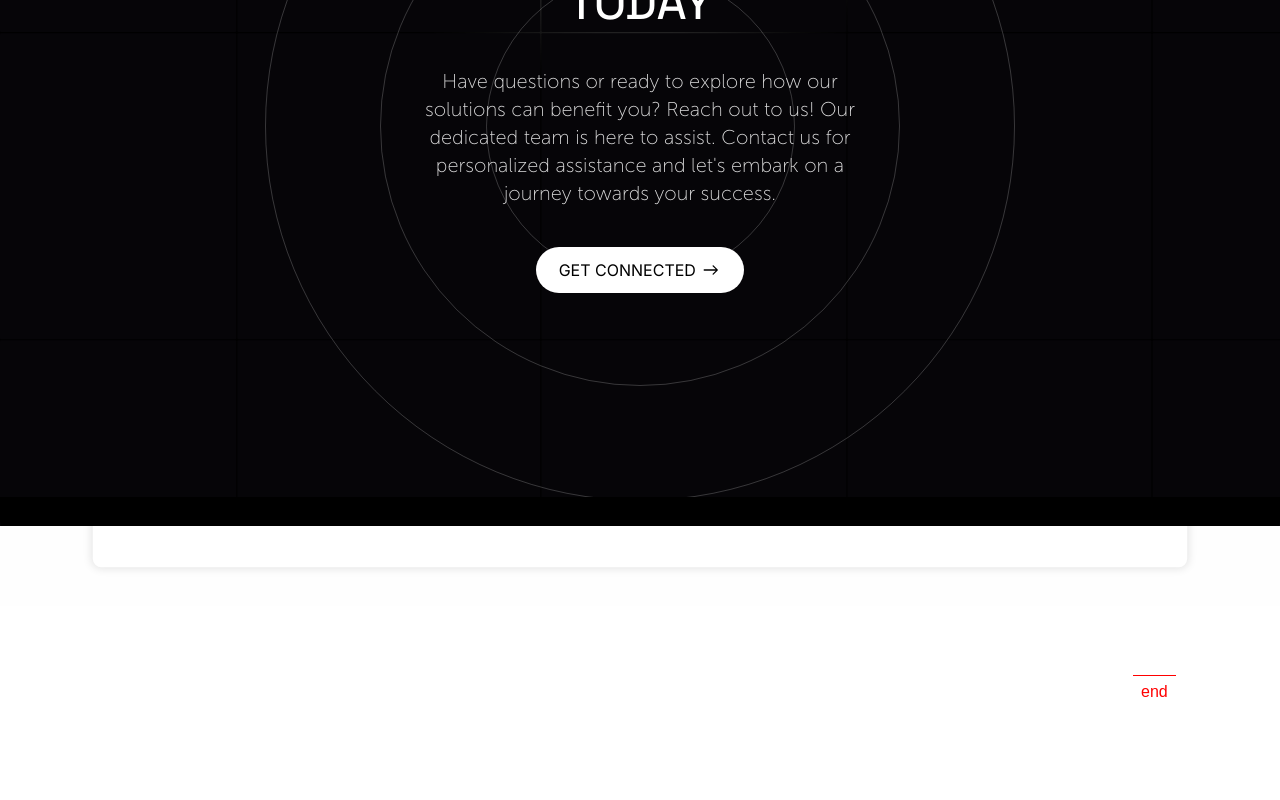
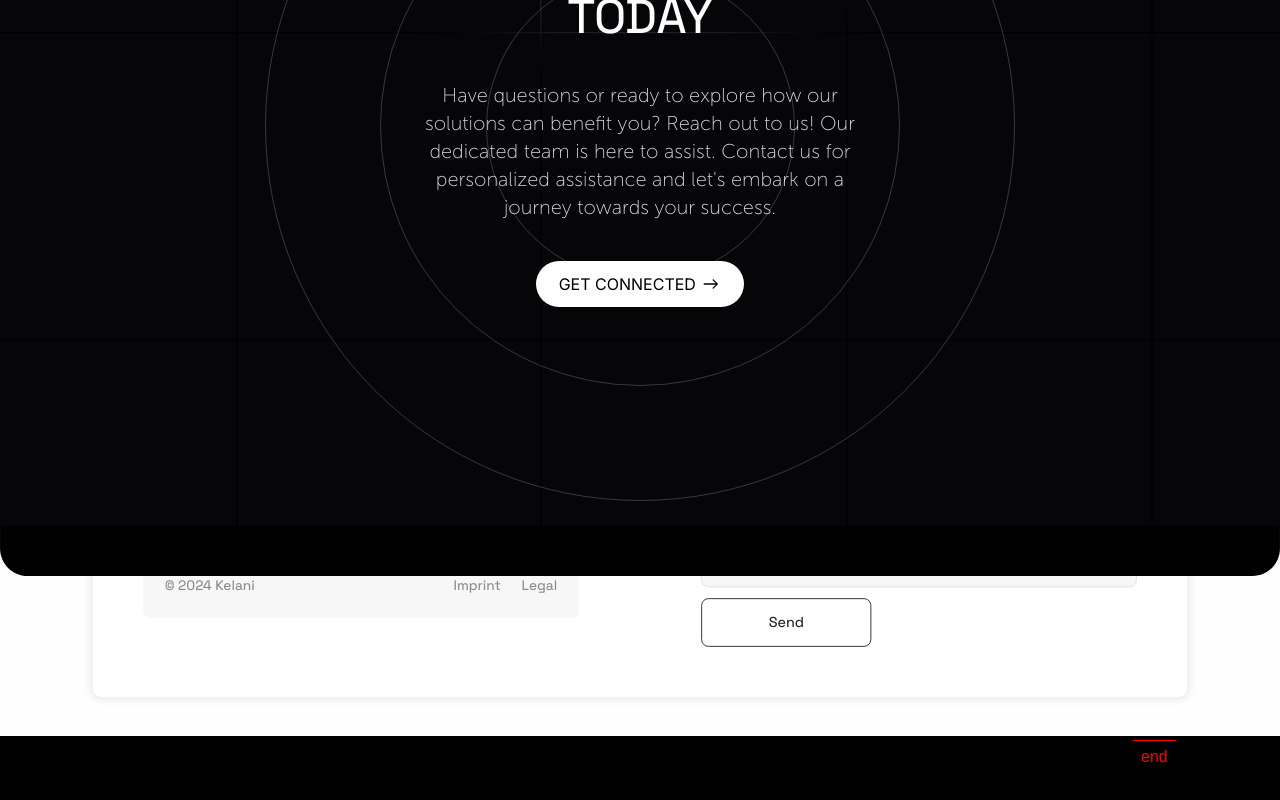
Before and after one commit to NwobiaDavid/Kelani-Engineering, a React (Vite) app: page /power in a window 1280 px wide. Shown: the part 6457-7257 px from the top of the page. Built offline with nearby package versions, Linux system fonts and the light colour scheme.

Commit message:
properly fixed

```diff
--- a/src/sections/subsidiaryPages/SubsidiaryPageOne.tsx
+++ b/src/sections/subsidiaryPages/SubsidiaryPageOne.tsx
@@ -421,7 +421,7 @@ const SubsidiaryPageOne: React.FC<{ sub: SubProps | any; lenis: Lenis }> = ({
           </div>
         </div>
 
-        <div id="hex-gridd" className=" relative bg-black">
+        <div id="hex-gridd" className="  relative bg-black">
           <motion.div
             animate={lightControls}
             className="light hidden lg:block z-10 top-[50%] left-[50%] rounded-full bg-white w-[40rem] h-[40rem]"
@@ -452,9 +452,9 @@ const SubsidiaryPageOne: React.FC<{ sub: SubProps | any; lenis: Lenis }> = ({
 
 
 
-        <div className="  ">
+        <div className="  overflow-hidden relative ">
 
-          <div id="hex-gridx" className=" relative h-full overflow-hidden bg-black "  >
+          <div id="hex-gridx" className=" flex flex-col relative h-full   "  >
 
               <div className=" bg-black relative z-[51] ">
 
@@ -466,6 +466,7 @@ const SubsidiaryPageOne: React.FC<{ sub: SubProps | any; lenis: Lenis }> = ({
               <div className="griddy lg:block hidden z-20 bg-transparent "></div>
 
 
+              {/* </div> */}
                       <div className="z-20 h-full  absolute top-1/2 left-1/2 transform -translate-x-1/2 -translate-y-1/2 w-full flex items-center justify-center">
                     <div className="border border-white rounded-full min-w-[680px] w-[680px] min-h-[680px] h-[680px] border-opacity-20  lg:h-[750px] lg:w-[750px] flex items-center justify-center">
                       <div className="border border-white rounded-full min-w-[480px] w-[480px] min-h-[480px] h-[480px] border-opacity-20  lg:h-[520px] lg:w-[520px] flex items-center justify-center">
@@ -477,15 +478,18 @@ const SubsidiaryPageOne: React.FC<{ sub: SubProps | any; lenis: Lenis }> = ({
                   </div>
 
                 <ConnectSection text={sub.connect_text} />
-              {/* </div> */}
+
             </div>
+            <div className=" relative w-full z-[60] h-[130px]  ">
+        <img className="absolute w-full  object-cover" src="/assets/images/subsidiaryPagesImages/Rectangle 1.svg" alt="" />
+      </div>
           </div>
 
         </div>
 
         {/* </div> */}
 
-        <div className=" z-50 relative ">
+        <div className=" z-50 bg-black relative ">
           <Footer contactUsUrl={sub.contactUsUrl} />
         </div>
 
--- a/src/sections/subsidiaryPages/subsidiaryComponents/ConnectSection.tsx
+++ b/src/sections/subsidiaryPages/subsidiaryComponents/ConnectSection.tsx
@@ -7,7 +7,7 @@ const ConnectSection: React.FC<{
   setCtaFormShowing: Dispatch<SetStateAction<boolean>>;
 }> = ({ text }) => {
   return (
-    <div className="h-[700px]   w-full lg:h-screen relative flex flex-col justify-center items-center ">
+    <div className="h-screen bg-black  w-full lg:h-screen relative flex flex-col justify-center items-center ">
 
       <div className=" mt-0 w-full  h-full relative flex justify-center items-center text-white ">
 
@@ -25,9 +25,9 @@ const ConnectSection: React.FC<{
         </div>
       </div>
 
-      <div className=" relative w-full z-[60] h-[30px]  ">
+      {/* <div className=" relative w-full z-[60] h-[30px]  ">
         <img className="absolute w-full  object-cover" src="/assets/images/subsidiaryPagesImages/Rectangle 1.svg" alt="" />
-      </div>
+      </div> */}
 
     </div>
   );
```
